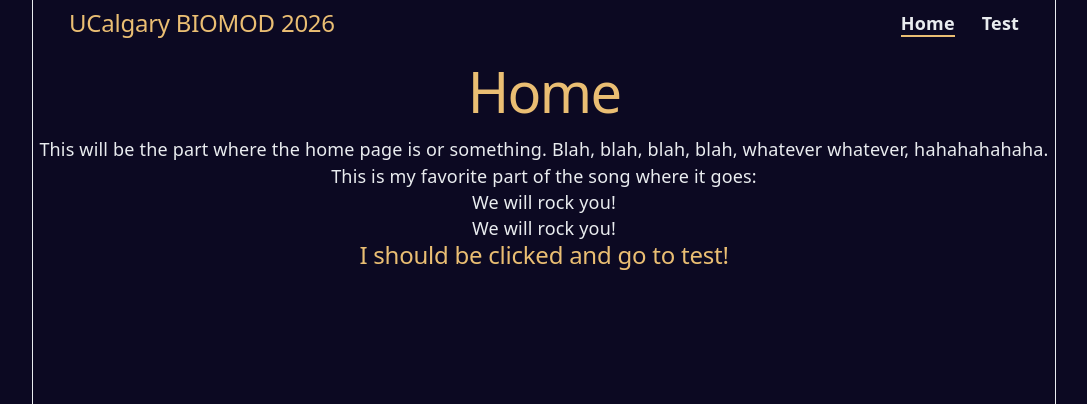
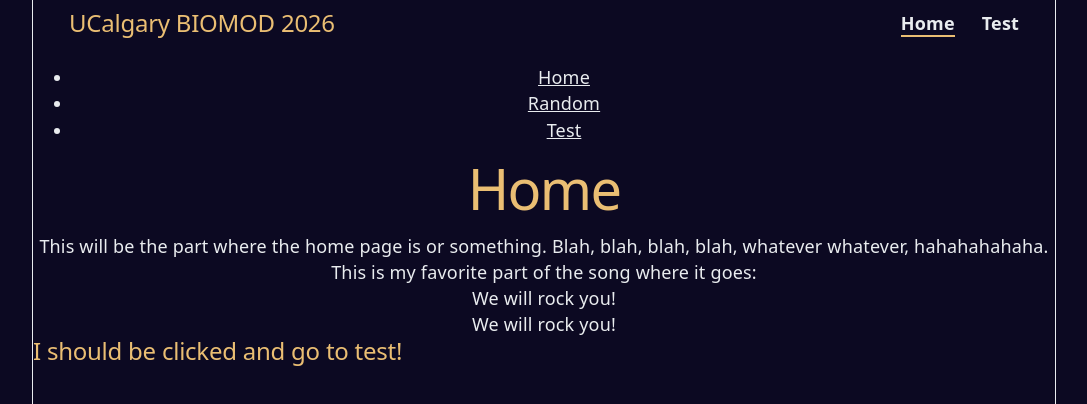
Before and after one commit to UCalgary-BIOMOD/UCalgary-BIOMOD-2026-Wiki, a React (Vite) app in the folder biomod-wiki/: page / in a window 1280 px wide. Shown: the top 404 px of the page, without its empty margins (96-1183 px from the left). Built offline with nearby package versions, Linux system fonts and the light colour scheme.

Commit message:
feat: Add a PageLayout to the home page
To test the new PageLayout system, I reformatted the Home page to use sections. I will now fix the stylings to make sure everything is centered.

```diff
--- a/biomod-wiki/src/Components/PageLayout.jsx
+++ b/biomod-wiki/src/Components/PageLayout.jsx
@@ -5,7 +5,7 @@ function SideNav({sections}) {
             <ul>
                 {sections.map((section) => ( //https://sentry.io/answers/react-for-loops/
                     <li key={section.id}>
-                        <a href={`#${section.id}`}>{section.title}<a> //https://stackoverflow.com/questions/4855168/what-is-href-and-why-is-it-used
+                        <a href={`#${section.id}`}>{section.title}</a>
 
                     </li>
                 ))}
@@ -18,7 +18,7 @@ export default function PageLayout({sections}) {
     return (
         <div>
             <SideNav sections = {sections}></SideNav>
-            <main>
+            <main className = "page">
                 {sections.map(section => (
                     <section key={section.id} id = {section.id}>
                         {section.render()}
--- a/biomod-wiki/src/features/home/Home.jsx
+++ b/biomod-wiki/src/features/home/Home.jsx
@@ -1,17 +1,41 @@
 import content from "./home-content.json"
 import TextBlock from "/src/Components/TextComponents.jsx"
 import LinkWrapper from "/src/Components/LinkComponents.jsx"
+import PageLayout from "/src/Components/PageLayout.jsx"
 
 export default function Home() {
-    return (
+    const sections = [
+        {
+            id: "home",
+            title: "Home",
+            render: () => (
                 <>
-
                     <TextBlock {...content.Home}/>
+                </>
+            )
+        },
+        {
+            id: "random",
+            title: "Random",
+            render: () => (
+                <>
                     <TextBlock {...content.Random}/>
+                </>
+            )
+        },
+        {
+            id: "test",
+            title: "Test",
+            render: () => (
+                <>
                     <LinkWrapper to="/test">
                         <h2>I should be clicked and go to test!</h2>
                     </LinkWrapper>
-
                 </>
             )
+        },
+    ]
+    return (
+        <PageLayout sections = {sections}/>
+    )
 }
```
Also changed, not shown: biomod-wiki/src/Components/PageLayout.module.css (added). Lines whose indentation alone changed are shown as unchanged.
